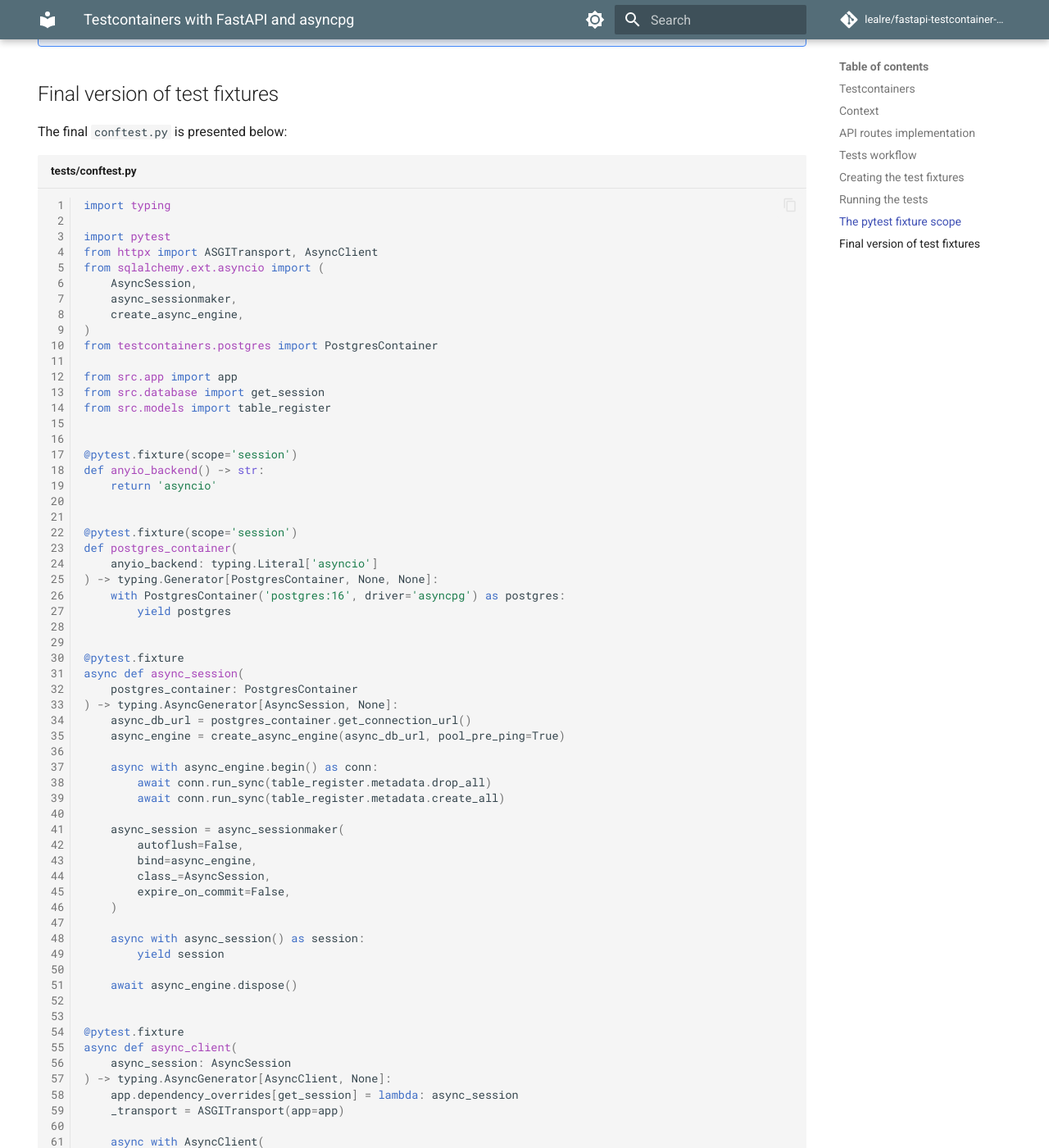
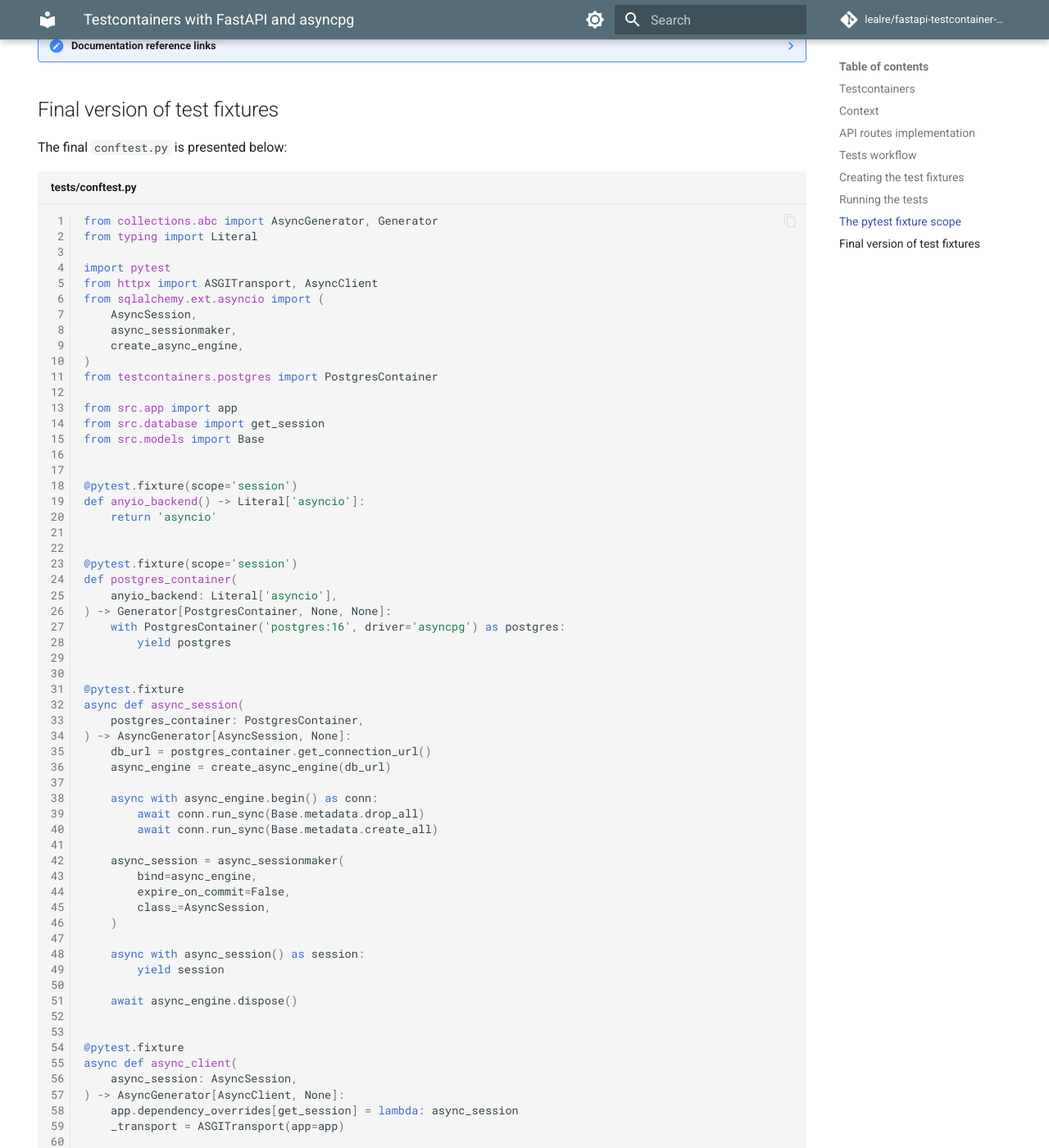
Before and after one commit to lealre/fastapi-testcontainer-asyncpg, an MkDocs documentation site: the page built from docs/index.md, in a window 1280 px wide and 1400 px high, scrolled down 11666 px. Shown: the whole window at 82% size. Built offline with MkDocs 1.6.1 and Material for MkDocs 9.7.7, drawn with Linux system fonts in a browser that asks for light colours; comment, search, counter and statistics services are not loaded; some of the changed text lies outside the part shown.

Commit message:
Update `sqlalchemy` ORM configuration and transaction handling. Adjust type hint imports in `conftest.py`.

````diff
--- a/docs/index.md
+++ b/docs/index.md
@@ -79,16 +79,18 @@
 In the database, besides the `id` field, the ticket table has: a `price` field, a boolean field `is_sold` to identify if it's sold or not, and a `sold_to` field to identify who the ticket was sold to. The `models.py` file contains this information, using the [`SQLAlchemy`](https://www.sqlalchemy.org/){:target="\_blank"} ORM.
 
 ```py title="src/models.py" linenums="1"
-from sqlalchemy.orm import Mapped, mapped_column, registry
-
-table_register = registry()
+from sqlalchemy.ext.asyncio import AsyncAttrs
+from sqlalchemy.orm import DeclarativeBase, Mapped, mapped_column
 
 
-@table_register.mapped_as_dataclass
-class Ticket:
+class Base(DeclarativeBase, AsyncAttrs):
+    pass
+
+
+class Ticket(Base):
     __tablename__ = 'tickets'
 
-    id: Mapped[int] = mapped_column(init=False, primary_key=True)
+    id: Mapped[int] = mapped_column(primary_key=True)
     price: Mapped[int]
     is_sold: Mapped[bool] = mapped_column(default=False)
     sold_to: Mapped[str] = mapped_column(nullable=True, default=None)
@@ -97,7 +99,7 @@
 The `database.py` contains the database connection, as well as the `get_session()` generator, responsible for creating asynchronous sessions to perform transactions in the database.
 
 ```python title="src/database.py" linenums="1"
-import typing
+from collections.abc import AsyncGenerator
 
 from sqlalchemy.ext.asyncio import (
     AsyncSession,
@@ -116,7 +118,7 @@
 )
 
 
-async def get_session() -> typing.AsyncGenerator[AsyncSession, None]:
+async def get_session() -> AsyncGenerator[AsyncSession, None]:
     async with AsyncSessionLocal() as session:
         yield session
 
@@ -155,7 +157,7 @@
 
 To keep things simple and avoid database migrations, the database creation is handled using [lifespan events](https://fastapi.tiangolo.com/advanced/events/){:target="\_blank"}. This guarantees that every time we run the application, a database will be created if it doesn't already exist.
 
-```py title="src/app.py" linenums="1" hl_lines="18-24"
+```py title="src/app.py" linenums="1" hl_lines="18-23"
 from contextlib import asynccontextmanager
 from http import HTTPStatus
 from typing import Annotated
@@ -164,7 +166,7 @@
 from sqlalchemy import and_, select, update
 
 from src.database import AsyncSession, engine, get_session
-from src.models import Ticket, table_register
+from src.models import Base, Ticket
 from src.schemas import (
     ListTickets,
     TicketRequestBuy,
@@ -176,7 +178,7 @@
 @asynccontextmanager
 async def lifespan(app: FastAPI):
     async with engine.begin() as conn:
-        await conn.run_sync(table_register.metadata.create_all)
+        await conn.run_sync(Base.metadata.create_all)
         yield
     await engine.dispose()
 
@@ -222,12 +224,11 @@
             select(Ticket).where(Ticket.id == ticket_in.ticket_id)
         )
 
-    if not ticket_db:
-        raise HTTPException(
-            status_code=HTTPStatus.NOT_FOUND, detail='Ticket was not found'
-        )
+        if not ticket_db:
+            raise HTTPException(
+                status_code=HTTPStatus.NOT_FOUND, detail='Ticket was not found'
+            )
 
-    async with session.begin():
         stm = (
             update(Ticket)
             .where(
@@ -303,8 +304,9 @@
 
 The first fixture inserted in `conftest.py` is the `anyio_backend`, highlighted in the code below. This function will be used in `postgres_container` and marked for the AnyIO pytest plugin, as well as setting `asyncio` as the backend to run the tests. This function was not included in the previous diagram because it is an AnyIO specification. You can check more details about it [here](https://anyio.readthedocs.io/en/stable/testing.html#specifying-the-backends-to-run-on).
 
-```py title="tests/conftest.py" linenums="1" hl_lines="17-19"
-import typing
+```py title="tests/conftest.py" linenums="1" hl_lines="18-20"
+from collections.abc import AsyncGenerator, Generator
+from typing import Literal
 
 import pytest
 from httpx import ASGITransport, AsyncClient
@@ -317,47 +319,45 @@
 
 from src.app import app
 from src.database import get_session
-from src.models import table_register
+from src.models import Base
 
 
 @pytest.fixture
-def anyio_backend() -> str:
+def anyio_backend() -> Literal['asyncio']:
     return 'asyncio'
-
 ```
 
 Now, in the `postgres_container`, the `anyio_backend` is passed, and all the tests that use the `postgres_container` as a fixture at any level will be marked to run asynchronously.
 
 Below is the `postgres_container` function, which will be responsible for creating the `PostgresContainer` instance from `testcontainers`. The `asyncpg` driver is passed as an argument to specify that it will be the driver used.
 
-```py title="tests/conftest.py" linenums="22"
+```py title="tests/conftest.py" linenums="23"
 @pytest.fixture
 def postgres_container(
-    anyio_backend: typing.Literal['asyncio']
-) -> typing.Generator[PostgresContainer, None, None]:
+    anyio_backend: Literal['asyncio'],
+) -> Generator[PostgresContainer, None, None]:
     with PostgresContainer('postgres:16', driver='asyncpg') as postgres:
         yield postgres
 ```
 
 The `async_session` takes the connection URL from the `PostgresContainer` object returned by the `postgres_container` function and uses it to create the tables inside the database, as well as the session that will handle all interactions with the PostgreSQL instance created. The function will return and persist a session to be used, and then restore the database for the next test by deleting the tables.
 
-```py title="tests/conftest.py" linenums="30"
+```py title="tests/conftest.py" linenums="31"
 @pytest.fixture
 async def async_session(
-    postgres_container: PostgresContainer
-) -> typing.AsyncGenerator[AsyncSession, None]:
-    async_db_url = postgres_container.get_connection_url()
-    async_engine = create_async_engine(async_db_url, pool_pre_ping=True)
+    postgres_container: PostgresContainer,
+) -> AsyncGenerator[AsyncSession, None]:
+    db_url = postgres_container.get_connection_url()
+    async_engine = create_async_engine(db_url)
 
     async with async_engine.begin() as conn:
-        await conn.run_sync(table_register.metadata.drop_all)
-        await conn.run_sync(table_register.metadata.create_all)
+        await conn.run_sync(Base.metadata.drop_all)
+        await conn.run_sync(Base.metadata.create_all)
 
     async_session = async_sessionmaker(
-        autoflush=False,
         bind=async_engine,
+        expire_on_commit=False,
         class_=AsyncSession,
-        expire_on_commit=False,
     )
 
     async with async_session() as session:
@@ -371,8 +371,8 @@
 ```py title="tests/conftest.py" linenums="54"
 @pytest.fixture
 async def async_client(
-    async_session: AsyncSession
-) -> typing.AsyncGenerator[AsyncClient, None]:
+    async_session: AsyncSession,
+) -> AsyncGenerator[AsyncClient, None]:
     app.dependency_overrides[get_session] = lambda: async_session
     _transport = ASGITransport(app=app)
 
@@ -492,16 +492,16 @@
 
 As we want to create just one Docker instance and reuse it for all the tests, we changed the `@pytest.fixture` in the `conftest.py` file in the following highlighted lines.
 
-```py title="conftest.py" linenums="17" hl_lines="1 6"
+```py title="conftest.py" linenums="18" hl_lines="1 6"
 @pytest.fixture(scope='session')
-def anyio_backend() -> str:
+def anyio_backend() -> Literal['asyncio']:
     return 'asyncio'
 
 
 @pytest.fixture(scope='session')
 def postgres_container(
-    anyio_backend: typing.Literal['asyncio']
-) -> typing.Generator[PostgresContainer, None, None]:
+    anyio_backend: Literal['asyncio'],
+) -> Generator[PostgresContainer, None, None]:
     with PostgresContainer('postgres:16', driver='asyncpg') as postgres:
         yield postgres
 
@@ -584,7 +584,8 @@
 The final `conftest.py` is presented below:
 
 ```py title="tests/conftest.py" linenums="1"
-import typing
+from collections.abc import AsyncGenerator, Generator
+from typing import Literal
 
 import pytest
 from httpx import ASGITransport, AsyncClient
@@ -597,38 +598,37 @@
 
 from src.app import app
 from src.database import get_session
-from src.models import table_register
+from src.models import Base
 
 
 @pytest.fixture(scope='session')
-def anyio_backend() -> str:
+def anyio_backend() -> Literal['asyncio']:
     return 'asyncio'
 
 
 @pytest.fixture(scope='session')
 def postgres_container(
-    anyio_backend: typing.Literal['asyncio']
-) -> typing.Generator[PostgresContainer, None, None]:
+    anyio_backend: Literal['asyncio'],
+) -> Generator[PostgresContainer, None, None]:
     with PostgresContainer('postgres:16', driver='asyncpg') as postgres:
         yield postgres
 
 
 @pytest.fixture
 async def async_session(
-    postgres_container: PostgresContainer
-) -> typing.AsyncGenerator[AsyncSession, None]:
-    async_db_url = postgres_container.get_connection_url()
-    async_engine = create_async_engine(async_db_url, pool_pre_ping=True)
+    postgres_container: PostgresContainer,
+) -> AsyncGenerator[AsyncSession, None]:
+    db_url = postgres_container.get_connection_url()
+    async_engine = create_async_engine(db_url)
 
     async with async_engine.begin() as conn:
-        await conn.run_sync(table_register.metadata.drop_all)
-        await conn.run_sync(table_register.metadata.create_all)
+        await conn.run_sync(Base.metadata.drop_all)
+        await conn.run_sync(Base.metadata.create_all)
 
     async_session = async_sessionmaker(
-        autoflush=False,
         bind=async_engine,
+        expire_on_commit=False,
         class_=AsyncSession,
-        expire_on_commit=False,
     )
 
     async with async_session() as session:
@@ -639,8 +639,8 @@
 
 @pytest.fixture
 async def async_client(
-    async_session: AsyncSession
-) -> typing.AsyncGenerator[AsyncClient, None]:
+    async_session: AsyncSession,
+) -> AsyncGenerator[AsyncClient, None]:
     app.dependency_overrides[get_session] = lambda: async_session
     _transport = ASGITransport(app=app)
 
@@ -650,4 +650,5 @@
         yield client
 
     app.dependency_overrides.clear()
+
 ```
````
Also changed, not shown: 4 other files.
